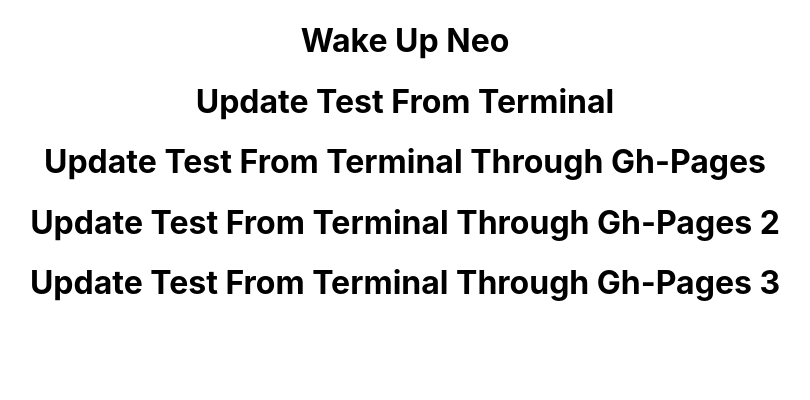
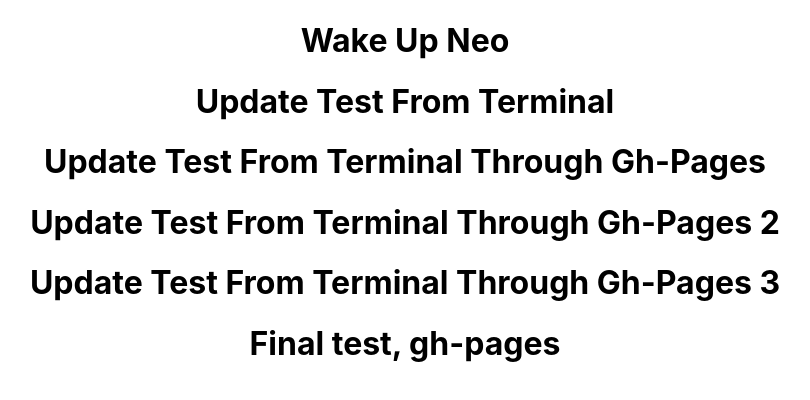
Before and after one commit to kuliashvili/Yulo-Portfolio, a React (Create React App) app: page / in a window 1280 px wide. Shown: the top 400 px of the page, without its empty margins (235-1045 px from the left). Built offline with nearby package versions, Linux system fonts and the light colour scheme.

Commit message:
Test Update THROUGH gh-pages

```diff
--- a/src/App.js
+++ b/src/App.js
@@ -9,6 +9,7 @@ function App() {
      <h1>Update Test From Terminal Through Gh-Pages</h1>
      <h1>Update Test From Terminal Through Gh-Pages 2</h1>
      <h1>Update Test From Terminal Through Gh-Pages 3</h1>
+     <h1>Final test, gh-pages </h1>
     </div>
   );
 }
```
